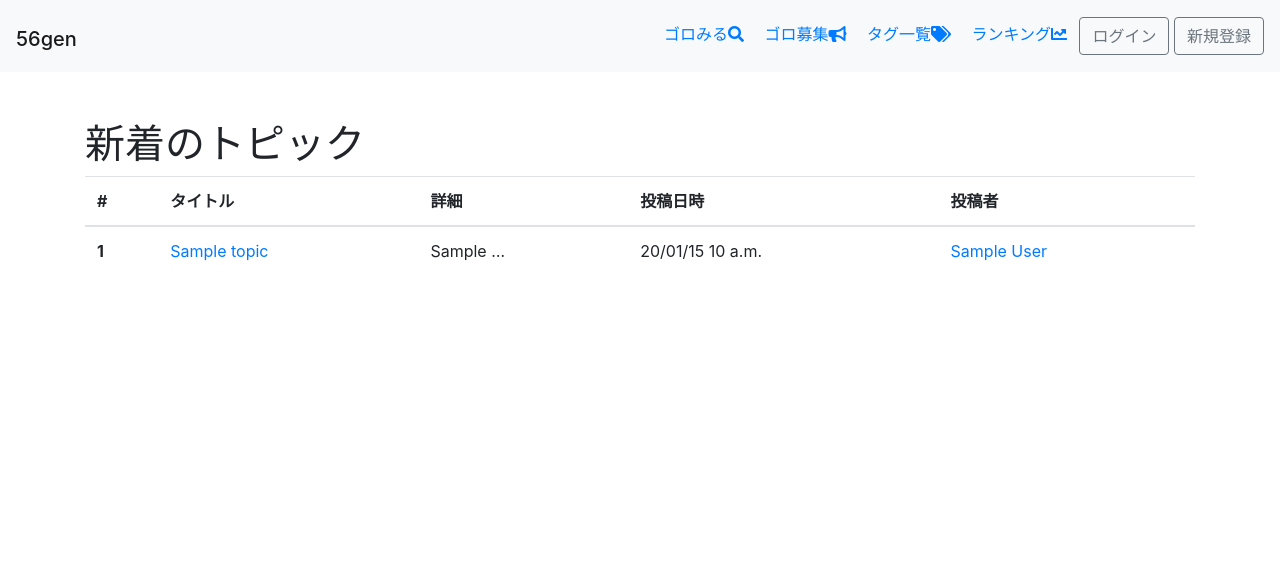
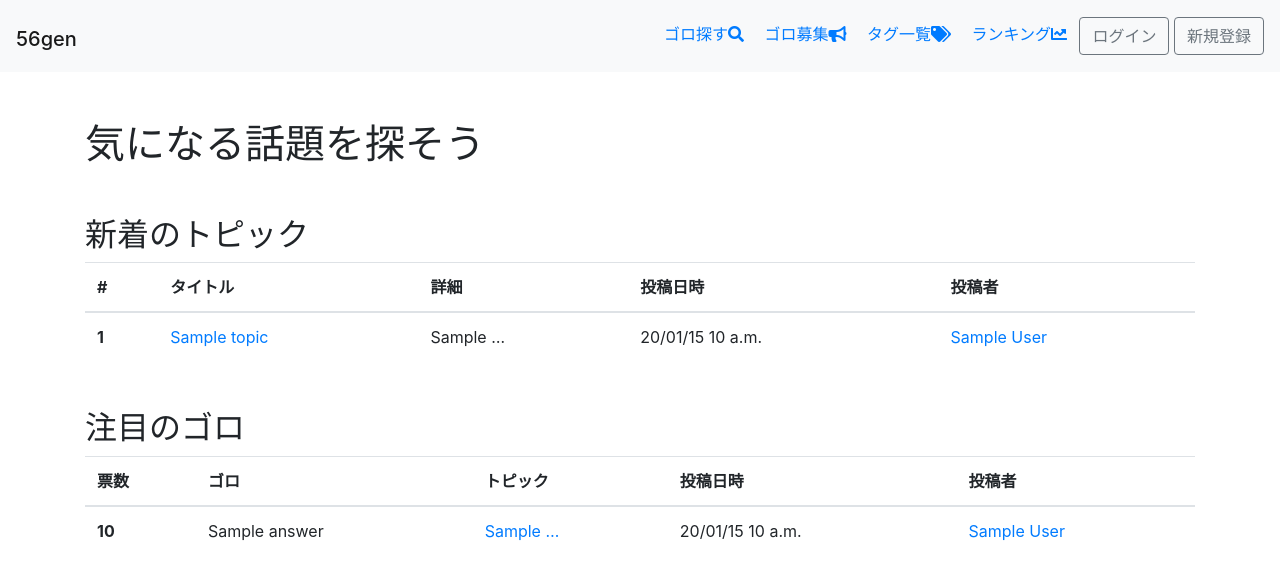
Before and after one commit to SasakiPeter/56gen, a Django app: template templates/topics/index.html in a window 1280 px wide. Shown: the top 580 px of the page. Run offline with Django 3.2, Linux system fonts and the light colour scheme; tables that the repository leaves empty hold one stand-in row (values such as "Sample post"); the template is opened without the code that fills it: values that come from a table or form of the project are taken from there, most other values are stand-ins (such as "Sample title", 1, 10 or a date in 2020); parts of the project's set-up code (start-up, migrations or seed data) failed here and were passed over; some libraries are stand-ins or nearby versions.

Commit message:
:sparkles: Feat goro ranking

```diff
--- a/templates/base.html
+++ b/templates/base.html
@@ -42,7 +42,7 @@
         >
           {% csrf_token %}
           <a class="m-2" href="{% url 'topics:index' %}"
-            >ゴロみる<i class="fas fa-search"></i
+            >ゴロ探す<i class="fas fa-search"></i
           ></a>
           <a class="m-2" href="{% url 'topics:build' %}"
             >ゴロ募集<i class="fas fa-bullhorn"></i
@@ -82,7 +82,7 @@
         {% else %}
         <div>
           <a class="m-2" href="{% url 'topics:index' %}"
-            >ゴロみる<i class="fas fa-search"></i
+            >ゴロ探す<i class="fas fa-search"></i
           ></a>
           <a class="m-2" href="{% url 'topics:build' %}"
             >ゴロ募集<i class="fas fa-bullhorn"></i
--- a/templates/topics/index.html
+++ b/templates/topics/index.html
@@ -1,6 +1,8 @@
 {% extends 'base.html' %} {% block main %}
 <article>
-  <h1>新着のトピック</h1>
+  <h1>気になる話題を探そう</h1>
+  <section class="mt-5 mb-5">
+    <h2>新着のトピック</h2>
     <table class="table">
       <thead>
         <tr>
@@ -20,8 +22,8 @@
               {{ topic.title }}
             </a>
           </td>
-        <td>{{ topic.text|truncatechars:8 }}</td>
-        <td>{{ topic.pub_date |date:"y/m/d P" }}</td>
+          <td>{{ topic.text | truncatechars:8 }}</td>
+          <td>{{ topic.pub_date | date:"y/m/d P" }}</td>
           <td>
             <a href="{% url 'accounts:detail' topic.user.id %}">
               {{ topic.user.display_name }}
@@ -32,18 +34,18 @@
       </tbody>
     </table>
 
-  {% if score_list.has_other_pages %}
+    {% if topic_list.has_other_pages %}
     <ul class="pagination">
-    {% if score_list.has_previous %}
+      {% if topic_list.has_previous %}
       <li class="page-item">
-      <a class="page-link" href="?page={{ score_list.previous_page_number }}"
+        <a class="page-link" href="?topic={{ topic_list.previous_page_number }}"
           >&laquo;</a
         >
       </li>
       {% else %}
       <li class="page-item disabled"><span class="page-link">&laquo;</span></li>
-    {% endif %} {% for i in score_list.paginator.page_range %}
-    {% if score_list.number == i %}
+      {% endif %} {% for i in topic_list.paginator.page_range %}
+      {% if topic_list.number == i %}
       <li class="page-item active">
         <span class="page-link"
           >{{ i }} <span class="sr-only">(current)</span></span
@@ -51,11 +53,11 @@
       </li>
       {% else %}
       <li class="page-item">
-      <a class="page-link" href="?page={{ i }}">{{ i }}</a>
+        <a class="page-link" href="?topic={{ i }}">{{ i }}</a>
       </li>
-    {% endif %} {% endfor %} {% if score_list.has_next %}
+      {% endif %} {% endfor %} {% if topic_list.has_next %}
       <li class="page-item">
-      <a class="page-link" href="?page={{ score_list.next_page_number }}"
+        <a class="page-link" href="?topic={{ topic_list.next_page_number }}"
           >&raquo;</a
         >
       </li>
@@ -64,5 +66,72 @@
       {% endif %}
     </ul>
     {% endif %}
+  </section>
+  <section class="mb-5">
+    <h2>注目のゴロ</h2>
+    <table class="table">
+      <thead>
+        <tr>
+          <th scope="col">票数</th>
+          <th scope="col">ゴロ</th>
+          <th scope="col">トピック</th>
+          <th scope="col">投稿日時</th>
+          <th scope="col">投稿者</th>
+        </tr>
+      </thead>
+      <tbody>
+        {% for answer in answer_list %}
+        <tr>
+          <th scope="row">{{ answer.votes }}</th>
+          <td>{{ answer.title }}</td>
+          <td>
+            <a href="{% url 'topics:detail' answer.topic.id %}">
+              {{ answer.topic | truncatechars:8 }}
+            </a>
+          </td>
+          <td>{{ answer.pub_date | date:"y/m/d P" }}</td>
+          <td>
+            <a href="{% url 'accounts:detail' answer.user.id %}">
+              {{ answer.user.display_name }}
+            </a>
+          </td>
+        </tr>
+        {% endfor %}
+      </tbody>
+    </table>
+
+    {% if answer_list.has_other_pages %}
+    <ul class="pagination">
+      {% if answer_list.has_previous %}
+      <li class="page-item">
+        <a class="page-link" href="?goro={{ answer_list.previous_page_number }}"
+          >&laquo;</a
+        >
+      </li>
+      {% else %}
+      <li class="page-item disabled"><span class="page-link">&laquo;</span></li>
+      {% endif %} {% for i in answer_list.paginator.page_range %}
+      {% if answer_list.number == i %}
+      <li class="page-item active">
+        <span class="page-link"
+          >{{ i }} <span class="sr-only">(current)</span></span
+        >
+      </li>
+      {% else %}
+      <li class="page-item">
+        <a class="page-link" href="?goro={{ i }}">{{ i }}</a>
+      </li>
+      {% endif %} {% endfor %} {% if answer_list.has_next %}
+      <li class="page-item">
+        <a class="page-link" href="?goro={{ answer_list.next_page_number }}"
+          >&raquo;</a
+        >
+      </li>
+      {% else %}
+      <li class="page-item disabled"><span class="page-link">&raquo;</span></li>
+      {% endif %}
+    </ul>
+    {% endif %}
+  </section>
 </article>
 {% endblock %}
```
Also changed, not shown: topics/views.py (+13 -2 lines). Lines whose indentation alone changed are shown as unchanged.
